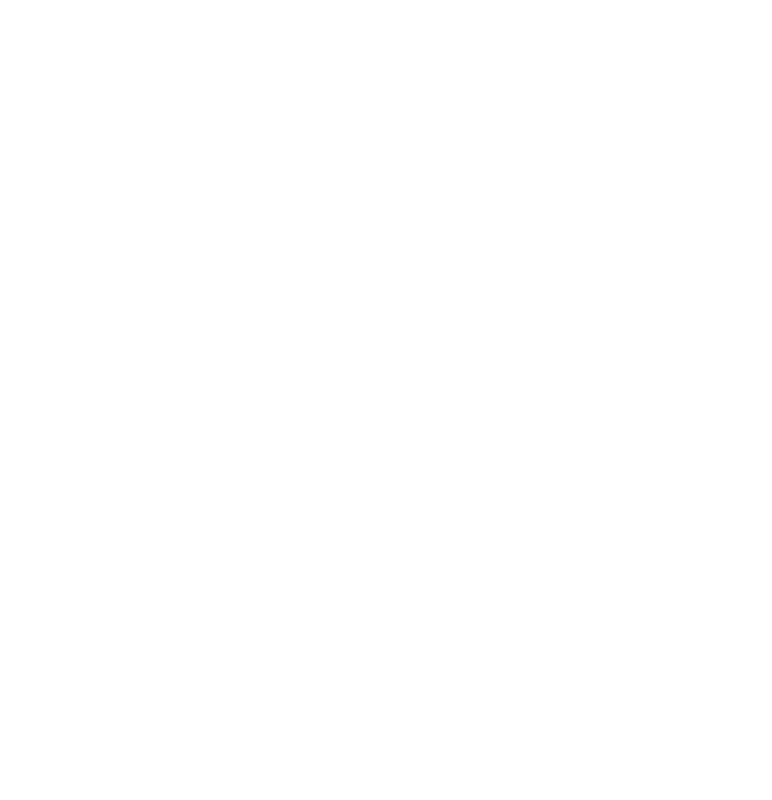
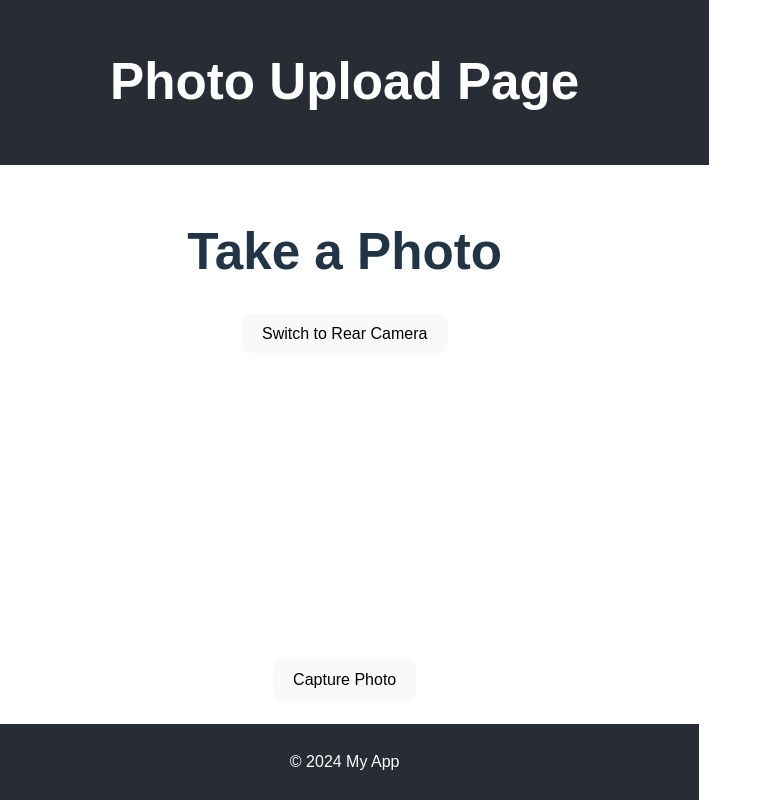
Before and after one commit to MTVS3FinalProject/MTVS3_Final_FrontEnd, a React (Vite) app: page /camera in a window 1280 px wide. Before the commit this address had no page. Shown: the whole page, without its empty margins (0-772 px from the left). Built offline with nearby package versions, Linux system fonts and the light colour scheme; no server answers.

Commit message:
Refactor: Camera 기능 확인

```diff
--- a/src/App.jsx
+++ b/src/App.jsx
@@ -3,11 +3,12 @@
   Routes,
   Route
 } from 'react-router-dom';
+import CameraPage from './pages/camera/CameraPage';
 
 function App() {
   return (
     <Routes>
-
+      <Route path='/camera' element={<CameraPage />} />
     </Routes>
   )
 }
--- a/src/pages/camera/Camera.jsx
+++ b/src/pages/camera/CameraPage.jsx
@@ -1,4 +1,4 @@
-import CameraUpload from "../../api/camera";
+import CameraUpload from "./CameraUpload";
 
 function CameraPage() {
   return (
--- a/vite.config.js
+++ b/vite.config.js
@@ -8,6 +8,8 @@
 export default defineConfig({
   plugins: [react()],
   server: {
+    host: '0.0.0.0',
+    port: 5173,
     https: {
       key: fs.readFileSync(path.resolve(__dirname, 'certs/localhost+2-key.pem')),
       cert: fs.readFileSync(path.resolve(__dirname, 'certs/localhost+2.pem'))
```
Also changed, not shown: src/pages/camera/CameraUpload.jsx (renamed from src/api/camera.js).
